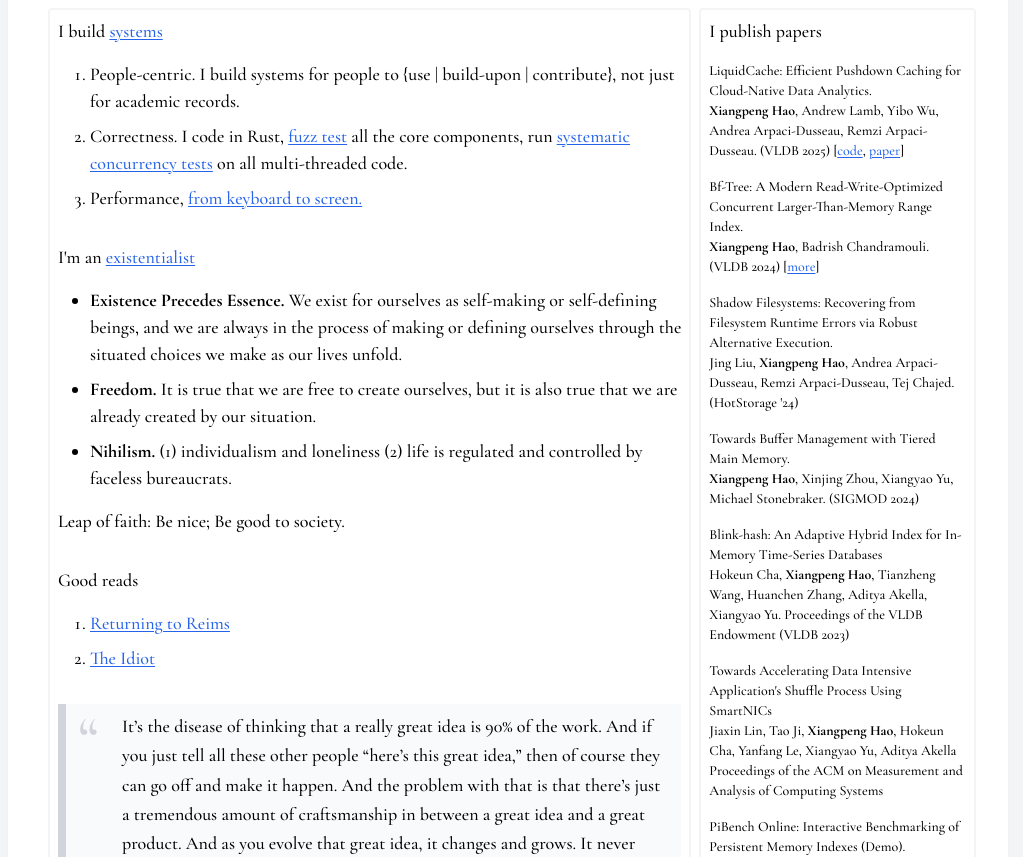
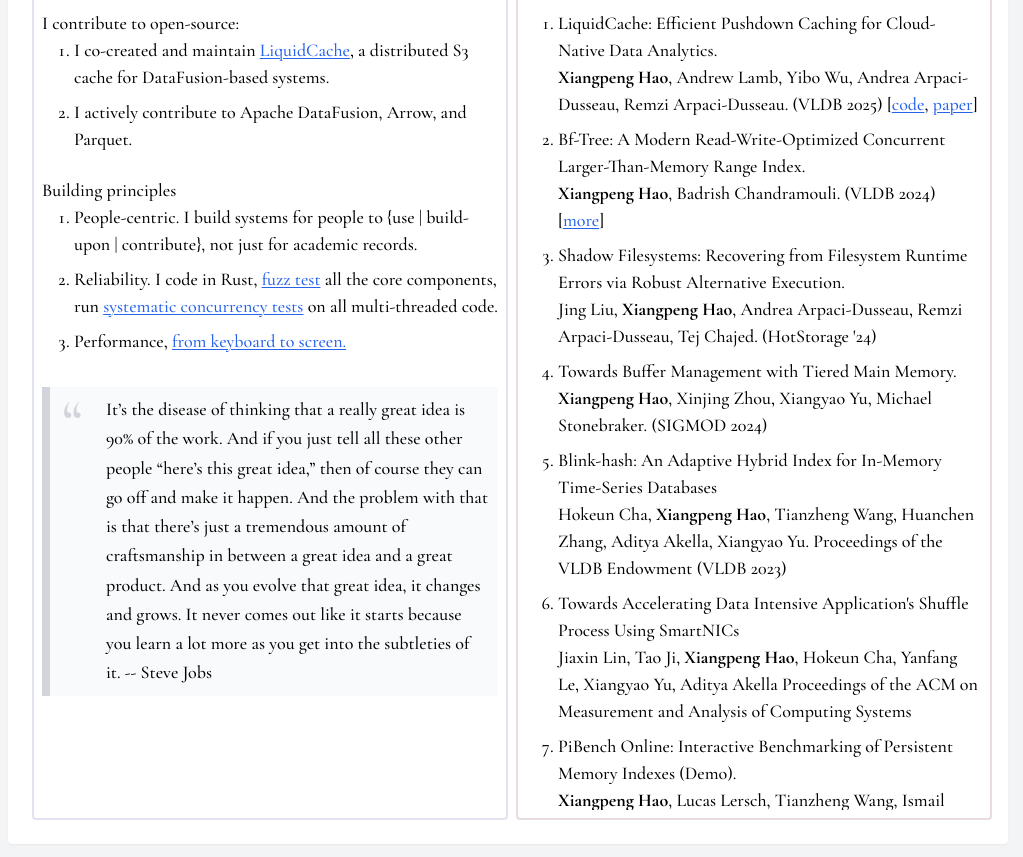
Before and after one commit to XiangpengHao/website, a SvelteKit app: page / in a window 1280 px wide. Shown: the part 920-1777 px from the top of the page, without its empty margins (132-1155 px from the left). Built offline with nearby package versions, Linux system fonts and the light colour scheme.

Commit message:
update website

```diff
--- a/src/routes/+page.svelte
+++ b/src/routes/+page.svelte
@@ -8,7 +8,7 @@
 </script>
 
 <div class="flex justify-center items-center min-h-screen p-4 bg-gray-100">
-	<div class="max-w-[1000px] w-full bg-white p-4 md:p-8 shadow-sm rounded">
+	<div class="max-w-[1000px] w-full bg-white p-2 md:p-4 shadow-sm rounded">
 		<div class="flex flex-wrap justify-center mb-8">
 			<div class="w-full text-center">
 				<h1 class="text-3xl md:text-4xl font-semibold mb-2">Xiangpeng Hao</h1>
@@ -30,7 +30,7 @@
 					<strong
 						><a href="https://github.com/XiangpengHao/liquid-cache">
 							<img src={LiquidCache} class="h-16 inline" alt="LiquidCache" /></a
-						>-- distributed S3 cache for DataFusion-based systems.
+						>: distributed S3 cache for DataFusion-based systems.
 					</strong>
 				</div>
 				I'm a fifth year PhD student at the University of Wisconsin-Madison studying computer science
@@ -124,19 +124,30 @@
 		</div>
 
 		<div class="flex flex-col md:flex-row mt-4">
-			<div class="card w-full md:w-[700px] leading-normal">
+			<div class="card systems w-full leading-normal">
 				<div class="space-y-8">
 					<div>
-						<div class="mb-4">
-							I build <a href="http://herpolhode.com/rob/utah2000.pdf">systems</a>
+						<div class="mb-4">I build <strong>systems</strong></div>
+						<div>
+							I contribute to open-source:
+							<ol>
+								<li>
+									I co-created and maintain <a href="https://github.com/XiangpengHao/liquid-cache"
+										>LiquidCache</a
+									>, a distributed S3 cache for DataFusion-based systems.
+								</li>
+								<li>I actively contribute to Apache DataFusion, Arrow, and Parquet.</li>
+							</ol>
 						</div>
-						<ol class="mt-2">
+
+						<div class="mt-6">Building principles</div>
+						<ol>
 							<li>
 								People-centric. I build systems for people to {'{'}use | build-upon | contribute{'}'},
 								not just for academic records.
 							</li>
 							<li>
-								Correctness. I code in Rust,
+								Reliability. I code in Rust,
 								<a href="https://github.com/rust-fuzz/cargo-fuzz">fuzz test</a>
 								all the core components, run
 								<a href="https://github.com/awslabs/shuttle">systematic concurrency tests</a> on all
@@ -150,55 +161,20 @@
 						</ol>
 					</div>
 
-					<div>
-						<div class="mb-4">
-							I'm an <a href="https://plato.stanford.edu/entries/existentialism/">existentialist</a>
-						</div>
-						<ul class="mt-2">
-							<li>
-								<strong>Existence Precedes Essence.</strong> We exist for ourselves as self-making or
-								self-defining beings, and we are always in the process of making or defining ourselves
-								through the situated choices we make as our lives unfold.
-							</li>
-							<li>
-								<strong>Freedom.</strong> It is true that we are free to create ourselves, but it is
-								also true that we are already created by our situation.
-							</li>
-							<li>
-								<strong>Nihilism.</strong> (1) individualism and loneliness (2) life is regulated and
-								controlled by faceless bureaucrats.
-							</li>
-						</ul>
-						<p class="mt-4">Leap of faith: Be nice; Be good to society.</p>
-					</div>
-
-					<div>
-						<div class="mb-4">Good reads</div>
-						<ol class="mt-2">
-							<li>
-								<a href="https://www.goodreads.com/en/book/show/17895842">Returning to Reims</a>
-							</li>
-							<li><a href="https://www.goodreads.com/book/show/12505.The_Idiot">The Idiot</a></li>
-						</ol>
-					</div>
-
 					<div class="quote mt-2">
 						It’s the disease of thinking that a really great idea is 90% of the work. And if you
 						just tell all these other people “here’s this great idea,” then of course they can go
 						off and make it happen. And the problem with that is that there’s just a tremendous
 						amount of craftsmanship in between a great idea and a great product. And as you evolve
 						that great idea, it changes and grows. It never comes out like it starts because you
-						learn a lot more as you get into the subtleties of it. And you also find there are
-						tremendous tradeoffs that you have to make... Designing a product is keeping five
-						thousand things in your brain and fitting them all together in new and different ways to
-						get what you want. -- Steve Jobs
+						learn a lot more as you get into the subtleties of it. -- Steve Jobs
 					</div>
 				</div>
 			</div>
-			<div class="card w-full md:w-[300px] leading-normal">
-				<div class="mb-4">I publish papers</div>
-				<div class="overflow-y-auto max-h-[800px] text-sm">
-					<p>
+			<div class="card papers w-full leading-normal">
+				<div class="mb-4">I publish <strong>papers</strong></div>
+				<ol class="overflow-y-auto max-h-[800px]">
+					<li>
 						LiquidCache: Efficient Pushdown Caching for Cloud-Native Data Analytics.<br />
 						<strong>Xiangpeng Hao</strong>, Andrew Lamb, Yibo Wu, Andrea Arpaci-Dusseau, Remzi
 						Arpaci-Dusseau. (VLDB 2025) [<a href="https://github.com/XiangpengHao/liquid-cache"
@@ -208,60 +184,60 @@
 							href="https://github.com/XiangpengHao/liquid-cache/blob/main/dev/doc/liquid-cache-vldb.pdf"
 							>paper</a
 						>]
-					</p>
-					<p>
+					</li>
+					<li>
 						Bf-Tree: A Modern Read-Write-Optimized Concurrent Larger-Than-Memory Range Index.<br />
 						<strong>Xiangpeng Hao</strong>, Badrish Chandramouli. (VLDB 2024) [<a
 							href="https://github.com/XiangpengHao/bf-tree-docs">more</a
 						>]
-					</p>
-					<p>
+					</li>
+					<li>
 						Shadow Filesystems: Recovering from Filesystem Runtime Errors via Robust Alternative
 						Execution.<br />
 						Jing Liu, <strong>Xiangpeng Hao</strong>, Andrea Arpaci-Dusseau, Remzi Arpaci-Dusseau,
 						Tej Chajed. (HotStorage '24)
-					</p>
-					<p>
+					</li>
+					<li>
 						Towards Buffer Management with Tiered Main Memory.<br />
 						<strong>Xiangpeng Hao</strong>, Xinjing Zhou, Xiangyao Yu, Michael Stonebraker. (SIGMOD
 						2024)
-					</p>
+					</li>
 
-					<p>
+					<li>
 						Blink-hash: An Adaptive Hybrid Index for In-Memory Time-Series Databases<br />
 						Hokeun Cha, <strong>Xiangpeng Hao</strong>, Tianzheng Wang, Huanchen Zhang, Aditya
 						Akella, Xiangyao Yu. Proceedings of the VLDB Endowment (VLDB 2023)
-					</p>
+					</li>
 
-					<p>
+					<li>
 						Towards Accelerating Data Intensive Application's Shuffle Process Using SmartNICs <br />
 						Jiaxin Lin, Tao Ji, <strong>Xiangpeng Hao</strong>, Hokeun Cha, Yanfang Le, Xiangyao Yu,
 						Aditya Akella Proceedings of the ACM on Measurement and Analysis of Computing Systems
-					</p>
-					<p>
+					</li>
+					<li>
 						PiBench Online: Interactive Benchmarking of Persistent Memory Indexes (Demo). <br
 						/><strong>Xiangpeng Hao</strong>, Lucas Lersch, Tianzheng Wang, Ismail Oukid. 45th
 						International Conference on Very Large Data Bases (VLDB 2020)
-					</p>
-					<p>
+					</li>
+					<li>
 						DASH: Dynamic and Scalable Hashing on Persistent Memory.<br /> Baotong Lu,
 						<strong>Xiangpeng Hao</strong>, Tianzheng Wang, Eric Lo. 45th International Conference
 						on Very Large Data Bases (VLDB 2020)
-					</p>
-					<p>
+					</li>
+					<li>
 						Evaluating Persistent Memory based Range Indexes.<br /> Lucas Lersch,
 						<strong>Xiangpeng Hao</strong>, Ismail Oukid, Tianzheng Wang, Thomas Willhalm. 45th
 						International Conference on Very Large Data Bases (VLDB 2020)
-					</p>
-					<p>
+					</li>
+					<li>
 						Evaluating Colour Constancy on the new MIST dataset of Multi-Illuminant Scenes.<br />
 						<strong>Xiangpeng Hao</strong>, Brian Funt, Hanxiao Jiang. 27th Color Image Conference
-					</p>
-					<p>
+					</li>
+					<li>
 						A Multi-illuminant Synthetic Image Test Set.<br /> <strong>Xiangpeng Hao</strong>, Brian
 						Funt. Color Research and Application
-					</p>
-				</div>
+					</li>
+				</ol>
 			</div>
 		</div>
 	</div>
@@ -269,6 +245,15 @@
 
 <style>
 	.card {
-		@apply border-2 border-gray-100 p-2 rounded mb-4 md:ml-2;
+		@apply border-2 border-gray-100 p-2 rounded mb-2 md:ml-2;
+	}
+
+	/* Subtle, desaturated borders for systems (blueish) and papers (reddish) */
+	.systems {
+		border-color: rgba(65, 66, 152, 0.15); /* indigo-500 @ 15% */
+	}
+
+	.papers {
+		border-color: rgba(103, 22, 22, 0.15); /* red-500 @ 15% */
 	}
 </style>
--- a/src/routes/life/+page.svelte
+++ b/src/routes/life/+page.svelte
@@ -10,11 +10,44 @@
 			<a href="{base}/" class="inline-block">← Back to home</a>
 		</div>
 
+		<div>
+			<div class="mb-4">
+				I'm an <a href="https://plato.stanford.edu/entries/existentialism/">existentialist</a>
+			</div>
+			<ul class="mt-2">
+				<li>
+					<strong>Existence Precedes Essence.</strong> We exist for ourselves as self-making or self-defining
+					beings, and we are always in the process of making or defining ourselves through the situated
+					choices we make as our lives unfold.
+				</li>
+				<li>
+					<strong>Freedom.</strong> It is true that we are free to create ourselves, but it is also true
+					that we are already created by our situation.
+				</li>
+				<li>
+					<strong>Nihilism.</strong> (1) individualism and loneliness (2) life is regulated and controlled
+					by faceless bureaucrats.
+				</li>
+			</ul>
+			<p class="mt-4">Leap of faith: Be nice; Be good to society.</p>
+		</div>
+
+		<div>
+			<div class="mb-4">Good reads</div>
+			<ol class="mt-2">
+				<li>
+					<a href="https://www.goodreads.com/en/book/show/17895842">Returning to Reims</a>
+				</li>
+				<li><a href="https://www.goodreads.com/book/show/12505.The_Idiot">The Idiot</a></li>
+			</ol>
+		</div>
+
 		<div class="space-y-8">
 			<blockquote class="quote">
 				Three passions, simple but overwhelmingly strong, have governed my life: <strong>
 					the longing for love, the search for knowledge, and unbearable pity for the suffering of
-					mankind.</strong>
+					mankind.</strong
+				>
 				<footer class="text-sm text-gray-500 mt-2">
 					-- Bertrand Russell (<a
 						href="https://www.humanities.mcmaster.ca/~bertrand/misc.html#:~:text=Three%20passions%2C%20simple%20but%20overwhelmingly,for%20the%20suffering%20of%20mankind."
@@ -24,9 +57,9 @@
 			</blockquote>
 
 			<blockquote class="quote">
-				It is an act of faith to declare the world is good, because the evidence is
-				ambivalent. Am I going to act as if it is good? What will happen if I did? The answer is,
-				the more you act out of the proposition that it is good, the better it gets.
+				It is an act of faith to declare the world is good, because the evidence is ambivalent. Am I
+				going to act as if it is good? What will happen if I did? The answer is, the more you act
+				out of the proposition that it is good, the better it gets.
 				<footer class="text-sm text-gray-500 mt-2">
 					-- Jordan Peterson (<a href="https://youtu.be/Usr8ODIDU-g?t=384">source</a>)
 				</footer>
@@ -38,9 +71,9 @@
 				make it happen. And the problem with that is that there's just a tremendous amount of
 				craftsmanship in between a great idea and a great product. And as you evolve that great
 				idea, it changes and grows. It never comes out like it starts because you learn a lot more
-				as you get into the subtleties of it. And you also find there are tremendous tradeoffs
-				that you have to make... Designing a product is keeping five thousand things in your brain
-				and fitting them all together in new and different ways to get what you want.
+				as you get into the subtleties of it. And you also find there are tremendous tradeoffs that
+				you have to make... Designing a product is keeping five thousand things in your brain and
+				fitting them all together in new and different ways to get what you want.
 				<footer class="text-sm text-gray-500 mt-2">
 					-- Steve Jobs (<a
 						href="https://signalvnoise.com/posts/3497-you-know-one-of-the-things-that-really-hurt"
```
